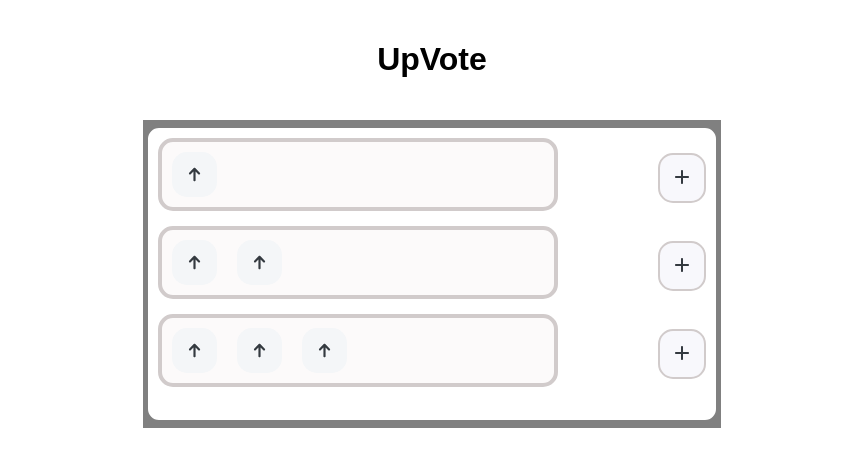
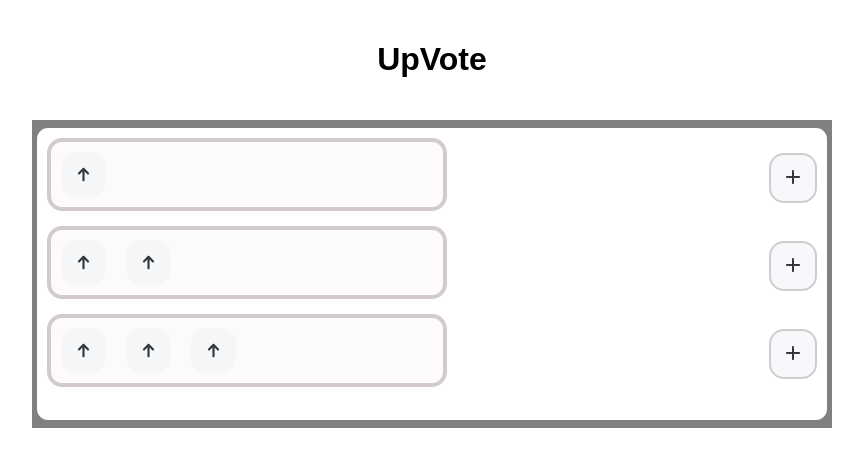
Before and after one commit to vasmarm/UpVote, a Vue app: page / in a window 1280 px wide. Shown: the top 466 px of the page, without its empty margins (208-1071 px from the left). Built offline with nearby package versions, Linux system fonts and the light colour scheme.

Commit message:
Making it pretty

```diff
--- a/src/App.vue
+++ b/src/App.vue
@@ -42,6 +42,7 @@ body {
 }
 .outerContainer {
   justify-content: center;
+  min-width: 800px;
   max-width: 800px;
   margin: 30 px auto;
   overflow: auto;
--- a/src/main.js
+++ b/src/main.js
@@ -1,12 +1,10 @@
-
 import App from './App.vue';
 import Vue from 'vue';
 import store from './store/index';
-
 
 Vue.config.productionTip = false;
 
 new Vue({
     store,
-    render: h => h(App),
-}).$mount('#app')
+    render: (h) => h(App)
+}).$mount('#app');
```
Also changed, not shown: package.json (+9 -3 lines), src/store/modules/upVote.js (+10 -9 lines), src/store/index.js (line endings or trailing spaces), 2 other files (tests, documents, lock files or other folders).
